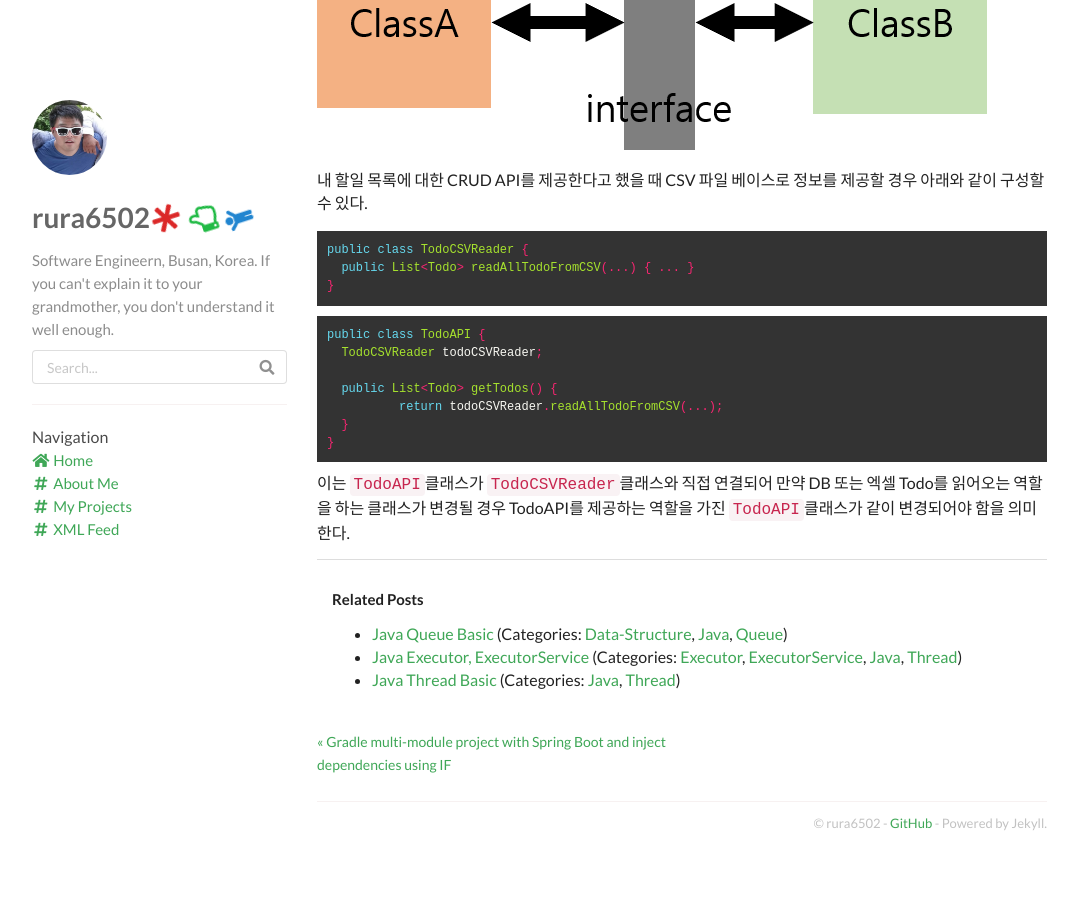
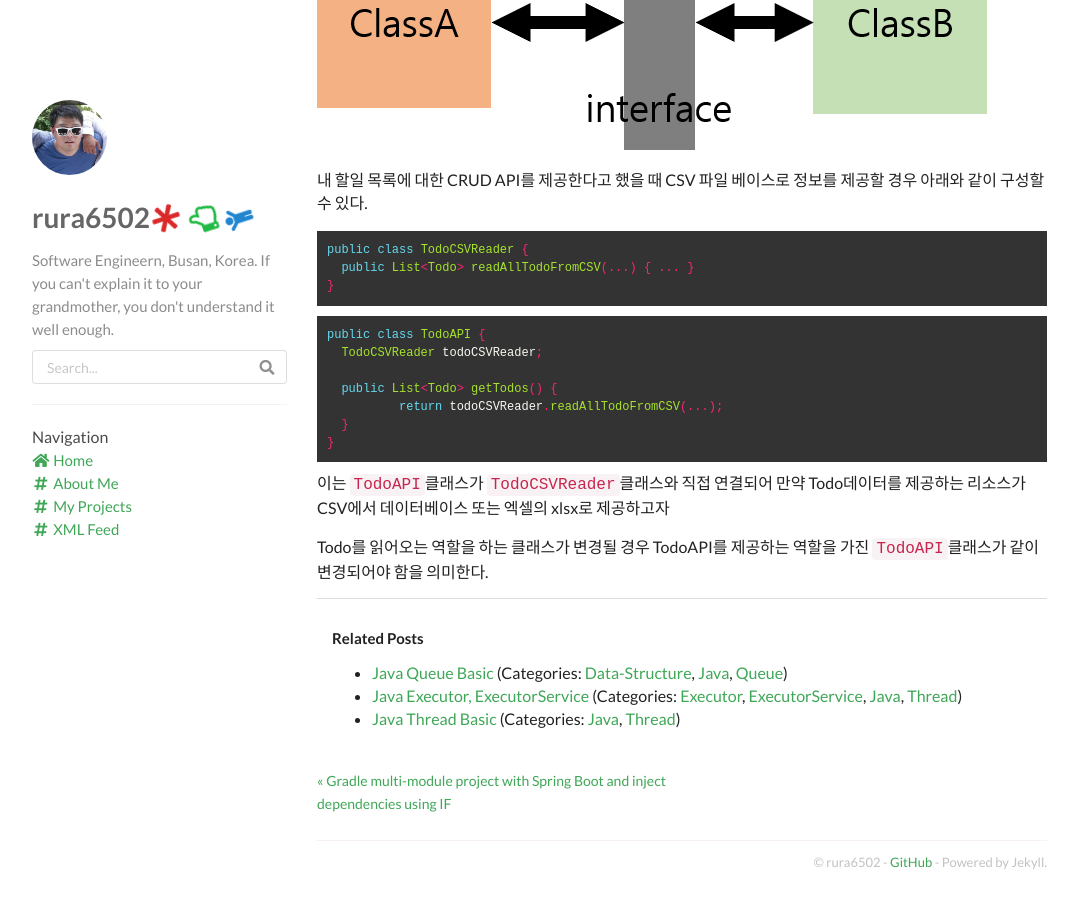
Before and after one commit to rura6502/rura6502.github.io, a Jekyll site: the page built from _posts/2020-08-16-프로그램 설계 원칙 - KISS, DRY.md, in a window 1280 px wide and 900 px high, scrolled down 2438 px. Shown: the whole window, without its empty margins (53-1131 px from the left). Built offline with Jekyll 4.4.1, drawn with Linux system fonts in a browser that asks for light colours; nearby versions of some CDN libraries; comment, search, counter and statistics services are not loaded; before the commit the page ends 3299 px from its top, so only the background shows below that.

Commit message:
_posts/2020-08-16-프로그램 설계 원칙 - KISS, DRY.md updated from https://stackedit.io/

````diff
--- a/_posts/2020-08-16-프로그램 설계 원칙 - KISS, DRY.md
+++ b/_posts/2020-08-16-프로그램 설계 원칙 - KISS, DRY.md
@@ -110,9 +110,11 @@ public class TodoAPI {
   }
 }
 ```
-이는 `TodoAPI`클래스가 `TodoCSVReader`클래스와 직접 연결되어 만약 DB 또는 엑셀 Todo를 읽어오는 역할을 하는 클래스가 변경될 경우 TodoAPI를 제공하는 역할을 가진 `TodoAPI`클래스가 같이 변경되어야 함을 의미한다.
+이는 `TodoAPI`클래스가 `TodoCSVReader`클래스와 직접 연결되어 만약 Todo데이터를 제공하는 리소스가 CSV에서 데이터베이스 또는 엑셀의 xlsx로 제공하고자
+
+ Todo를 읽어오는 역할을 하는 클래스가 변경될 경우 TodoAPI를 제공하는 역할을 가진 `TodoAPI`클래스가 같이 변경되어야 함을 의미한다.
 <!--stackedit_data:
-eyJoaXN0b3J5IjpbLTIwOTU5NjYzMTQsLTEwNDY3NDg0NjgsLT
+eyJoaXN0b3J5IjpbLTE3MzQxNzMzMjcsLTEwNDY3NDg0NjgsLT
 E1NDc1MjE4ODQsMjAwNDQyODQ3Nyw4MDIzNDI0MDIsLTE5MDgz
 ODM1ODIsOTAzMzcyODg0LC04MDk5MDYzNjZdfQ==
 -->
````
